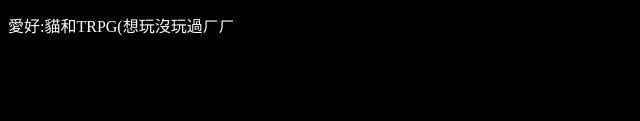
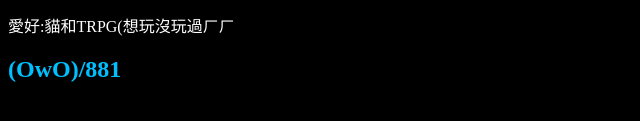
Before and after one commit to icosahedrondice/icosahedrondice.github.io, a plain HTML site: page index.html in a window 1280 px wide. Shown: the part 389-510 px from the top of the page, without its empty margins (0-640 px from the left). Drawn offline with Linux system fonts and the light colour scheme.

Commit message:
Add files via upload

```diff
--- a/index.html
+++ b/index.html
@@ -20,6 +20,10 @@
     </p>
     <p>    愛好:貓和TRPG(想玩沒玩過ㄏㄏ
     </p>
+    <h2>(OwO)/881
+
+
+    </h2>
 
     </body>
     </html>
```
